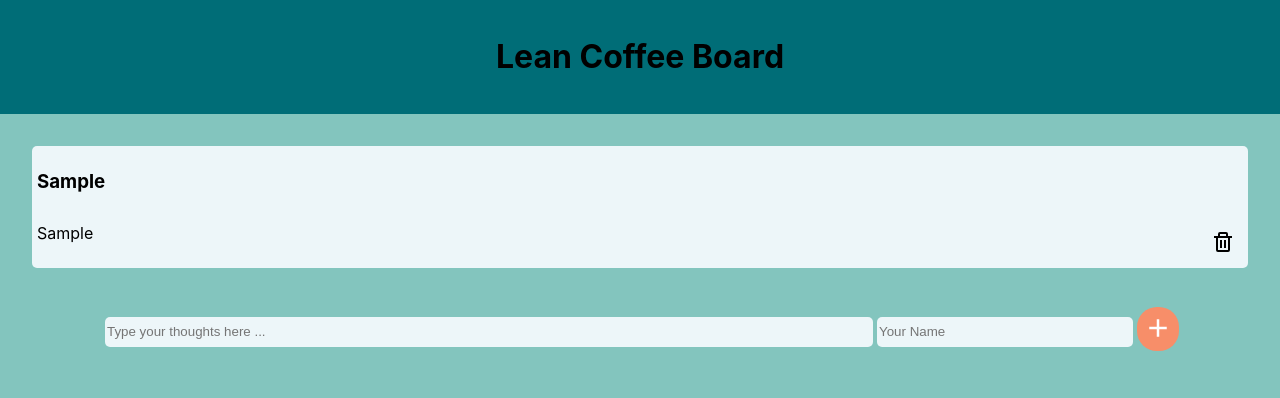
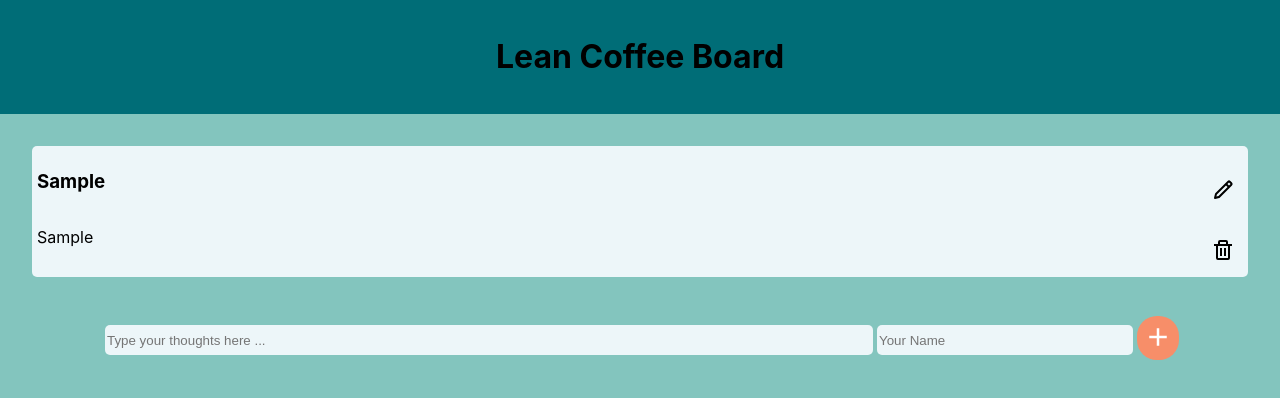
Before and after one commit to NeeleWaehnke/lean-coffee-board, a Next.js app: page / in a window 1280 px wide. Both pictures are taken after typing "Sample", "Sample" into the empty fields and a click on the button 1158 px from the left and 142 px from the top of the page. Shown: the top 398 px of the page. Built offline with nearby package versions, Linux system fonts and the light colour scheme.

Commit message:
add edit function to cards

```diff
--- a/components/Card-List.js
+++ b/components/Card-List.js
@@ -1,9 +1,9 @@
 import Card from "./Card";
 import { Fragment } from "react";
 
-export default function CardList({ cards, onRemoveCard }) {
+export default function CardList({ cards, onRemoveCard, onEditCard }) {
   return (
-    <>
+    <section>
       {cards.map((card) => {
         return (
           <Fragment key={card.id}>
@@ -12,10 +12,11 @@ export default function CardList({ cards, onRemoveCard }) {
               topic={card.topic}
               author={card.author}
               onRemoveCard={onRemoveCard}
+              onEditCard={onEditCard}
             />
           </Fragment>
         );
       })}
-    </>
+    </section>
   );
 }
--- a/components/Card.js
+++ b/components/Card.js
@@ -1,18 +1,72 @@
 import styled from "styled-components";
 import { BiTrash } from "react-icons/bi";
+import { BiPencil } from "react-icons/bi";
+import { BiCheck } from "react-icons/bi";
+import { useState } from "react";
 
-export default function Card({ author, topic, onRemoveCard, id }) {
+export default function Card({ author, topic, onRemoveCard, id, onEditCard }) {
+  const [edit, setEdit] = useState(false);
+
+  function handleSubmitEdit(event) {
+    event.preventDefault();
+    const form = event.target.elements;
+    const editData = {
+      topic: form.topic.value,
+      author: form.author.value,
+      id: id,
+    };
+    onEditCard(editData);
+    setEdit(false);
+  }
+
   return (
     <StyledCard>
+      {edit === true ? (
+        <form onSubmit={handleSubmitEdit}>
+          <label htmlFor="topic"></label>
+          <input
+            type="text"
+            id="topic"
+            name="topic"
+            className="topic"
+            placeholder={topic}
+            required
+          />
+          <label htmlFor="author"></label>
+          <input
+            type="text"
+            id="author"
+            name="author"
+            placeholder={author}
+            className="author"
+            required
+          />
+          <button className="edit-save" type="submit">
+            <BiCheck />
+          </button>
+        </form>
+      ) : (
+        <>
           <h3>{topic}</h3>
           <p>{author}</p>
           <button
+            className="delete"
             onClick={() => {
               onRemoveCard(id);
             }}
           >
             <BiTrash />
           </button>
+          <button
+            className="edit"
+            onClick={() => {
+              setEdit(true);
+            }}
+          >
+            <BiPencil />
+          </button>
+        </>
+      )}
     </StyledCard>
   );
 }
@@ -25,7 +79,7 @@ const StyledCard = styled.section`
   text-align: start;
   display: grid;
   grid-template-columns: 70% 30%;
-  grid-template-rows: 50% 50%;
+  grid-template-rows: 1fr 1fr auto;
   button {
     height: 40px;
     width: 40px;
@@ -38,6 +92,9 @@ const StyledCard = styled.section`
     background-color: transparent;
     grid-row-start: 2;
   }
+  .edit {
+    grid-row-start: 1;
+  }
   p {
     grid-column-start: 1;
     grid-row-start: 2;
--- a/pages/index.js
+++ b/pages/index.js
@@ -14,10 +14,21 @@ export default function HomePage() {
     setCards(cards.filter((card) => card.id !== id));
   }
 
+  function handleEditCard(editCard) {
+    const editCardItem = cards.filter((card) => card.id !== editCard.id);
+    setCards([editCard, ...editCardItem]);
+  }
+
+  console.log(cards);
+
   return (
     <>
       <Header />
-      <CardList cards={cards} onRemoveCard={handleRemoveCard} />
+      <CardList
+        cards={cards}
+        onRemoveCard={handleRemoveCard}
+        onEditCard={handleEditCard}
+      />
       <Form onAddCard={handleAddCard} />
     </>
   );
```
Lines whose indentation alone changed are shown as unchanged.
